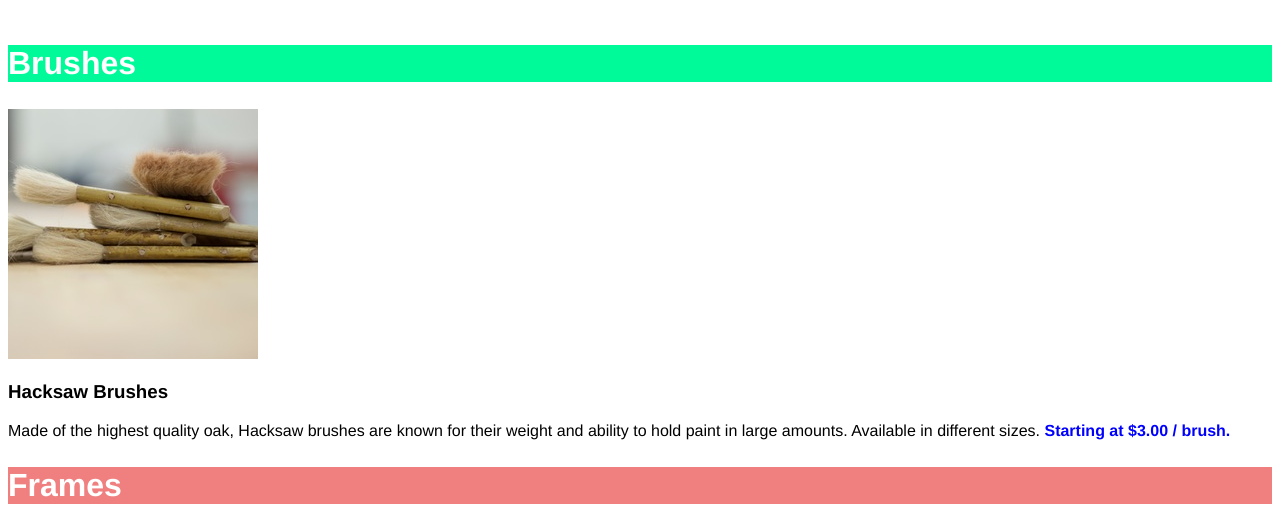
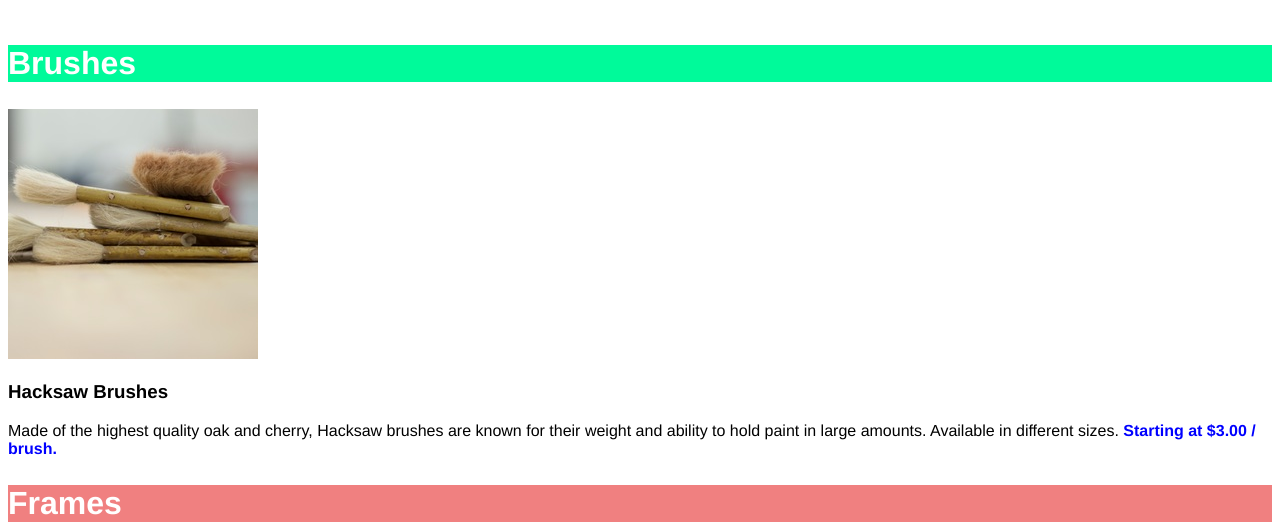
Before and after one commit to da50/da50.github.io, a plain HTML site: page index.html in a window 1280 px wide. Shown: the part 204-731 px from the top of the page. Drawn offline with Linux system fonts and the light colour scheme.

Commit message:
Add cherry.

```diff
--- a/index.html
+++ b/index.html
@@ -11,7 +11,7 @@
     <h2 id="brush">Brushes</h2>
     <img src="./resources/images/hacksaw.jpeg"/>
     <h3>Hacksaw Brushes</h3>
-    <p>Made of the highest quality oak, Hacksaw brushes are known for their weight and ability to hold paint in large amounts. Available in different sizes. <span class="price">Starting at $3.00 / brush.</span></p>
+    <p>Made of the highest quality oak and cherry, Hacksaw brushes are known for their weight and ability to hold paint in large amounts. Available in different sizes. <span class="price">Starting at $3.00 / brush.</span></p>
   </div>
 
   <div class="item">
```
